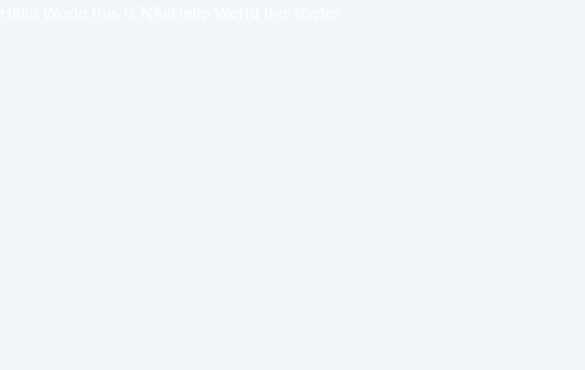
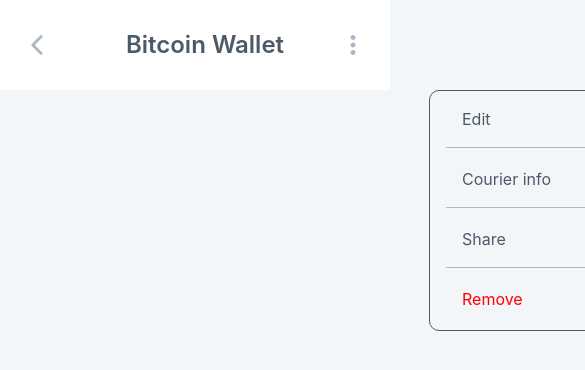
Before and after one commit to Khadija-Ou/Bitcoin-Wallet, a React (Create React App) app: page / in a window 390 px wide. Shown: the top 370 px of the page, 585 px wide, since content can reach past the window. Built offline with nearby package versions, Linux system fonts and the light colour scheme; a web font is replaced by a local one.

Commit message:
Worked on the Navbar

```diff
--- a/src/App.jsx
+++ b/src/App.jsx
@@ -1,12 +1,11 @@
 import React from 'react'
-import Nav from './components/nav/Nav'
-import Footer from './components/footer/Footer'
+import Nav from './components/navbar/Navbar'
 
 const App = () => {
   return (
     <>
       <Nav />
-      <Footer />
+      {/* <Footer /> */}
     </>
   )
 }
--- a/src/components/nav/Nav.jsx
+++ /dev/null
@@ -1,8 +0,0 @@
-import React from 'react'
-import './nav.scss'
-
-const Nav = () => {
-  return 'Hello World this is NAv'
-}
-
-export default Nav
--- /dev/null
+++ b/src/components/navbar/Navbar.jsx
@@ -0,0 +1,68 @@
+import './navbar.scss'
+import { useState } from 'react'
+import { BiDotsVerticalRounded, BiBookContent } from 'react-icons/bi'
+import { IoIosArrowBack } from 'react-icons/io'
+import { AiOutlineCreditCard } from 'react-icons/ai'
+import { LiaUploadSolid } from 'react-icons/lia'
+import { IoRemoveCircleOutline } from 'react-icons/io5'
+
+function NavBar() {
+  const [click, setClick] = useState(false)
+
+  const handleClick = () => setClick(!click)
+
+  return (
+    <div>
+      {/* Overlay for mobile menu */}
+      {click && <div className='overlay' onClick={handleClick}></div>}
+      <nav className='navbar'>
+        <div className='nav-container'>
+          <div className='nav-arrow'>
+            <IoIosArrowBack />
+          </div>
+
+          <a href='/' className='nav-logo'>
+            Bitcoin Wallet
+          </a>
+
+          <ul className={click ? 'nav-menu active' : 'nav-menu'}>
+            <li className='nav-item'>
+              <a href='/' className='nav-links' onClick={handleClick}>
+                Edit
+                <AiOutlineCreditCard />
+              </a>
+            </li>
+            <li className='nav-item'>
+              <a href='/' className='nav-links' onClick={handleClick}>
+                Courier info
+                <BiBookContent />
+              </a>
+            </li>
+            <li className='nav-item'>
+              <a href='/' className='nav-links' onClick={handleClick}>
+                Share
+                <LiaUploadSolid />
+              </a>
+            </li>
+            <li className='nav-item'>
+              <a
+                href='/'
+                className='nav-links remove'
+                onClick={handleClick}
+              >
+                Remove
+                <IoRemoveCircleOutline />
+              </a>
+            </li>
+          </ul>
+
+          <div className='nav-icon' onClick={handleClick}>
+            <BiDotsVerticalRounded />
+          </div>
+        </div>
+      </nav>
+    </div>
+  )
+}
+
+export default NavBar
--- /dev/null
+++ b/src/components/navbar/navbar.scss
@@ -0,0 +1,145 @@
+/* Importing Global Styles */
+@import '../../index.scss';
+
+/* Navigation Bar ✅♦️❤️✅*/
+.navbar {
+  background-color: $color-white;
+  height: 90px;
+  display: flex;
+  justify-content: center;
+  align-items: center;
+  position: sticky;
+  top: 0;
+  z-index: 20;
+}
+
+/* Navigation Container ✅♦️❤️✅*/
+.nav-container {
+  display: flex;
+  justify-content: space-between;
+  align-items: center;
+  width: 100%;
+  height: 80px;
+  max-width: 1500px;
+}
+
+/* Navigation Logo ✅♦️❤️✅*/
+.nav-logo {
+  color: $color-primary-variant;
+  margin-left: 20px;
+  cursor: pointer;
+  text-decoration: none;
+  font-size: 34px;
+  font-weight: 600;
+  flex-grow: 1;
+}
+
+/* Navigation Menu  ✅♦️❤️✅*/
+.nav-menu {
+  display: flex;
+  list-style: none;
+
+  /* Navigation Item Hover Effect */
+  .nav-item {
+    line-height: 40px;
+    padding: 0rem 1rem 0rem 1rem;
+
+    &:after {
+      content: '';
+      display: block;
+      height: 3px;
+      width: 0;
+      background: transparent;
+      transition: width 0.7s ease, background-color 0.5s ease;
+    }
+
+    &:hover:after {
+      width: 100%;
+      background: $color-primary-variant;
+    }
+
+    /* Navigation Links */
+    .nav-links {
+      text-decoration: none;
+      display: flex;
+      justify-content: space-between;
+      align-items: center;
+      padding: 0.5rem 1rem;
+      height: 100%;
+      color: $color-primary-variant;
+
+      &.remove {
+        color: red;
+      }
+    }
+  }
+}
+
+/* Navigation Icon and Arrow (Initially Hidden) */
+.nav-icon,
+.nav-arrow {
+  display: none;
+}
+
+/* Media Query for Mobile Devices */
+@media screen and (max-width: 960px) {
+  .nav-menu {
+    display: flex;
+    flex-direction: column;
+    width: 60%;
+    border: 1px solid $color-primary-variant;
+    border-radius: 10px;
+    position: absolute;
+    top: 90px;
+    left: 110%;
+    opacity: 1;
+    transition: all 0.5s ease;
+
+    &.active {
+      background: $color-white;
+      left: 33%;
+      opacity: 1;
+      transition: all 0.5s ease;
+      z-index: 1;
+    }
+  }
+
+  .nav-links {
+    padding: 1.5rem;
+    width: 100%;
+    border-bottom: 1px solid $color-primary;
+    &.remove {
+      border-bottom: none;
+    }
+  }
+
+  .nav-logo {
+    flex: 3;
+    text-align: center;
+    font-size: 24px;
+  }
+
+  .nav-arrow,
+  .nav-icon {
+    display: block;
+    flex: 1;
+    text-align: center;
+    display: flex;
+    align-items: center;
+    justify-content: center;
+    font-size: 30px;
+    color: $color-primary;
+  }
+}
+
+/* Overlay for mobile menu */
+.overlay {
+  background-color: rgba(0, 0, 0, 0.7);
+  width: 100vw;
+  height: 100vh;
+  position: fixed;
+  top: 0;
+  left: 0;
+  cursor: pointer;
+  z-index: 10;
+}
```
Also changed, not shown: src/components/nav/nav.scss (deleted).
